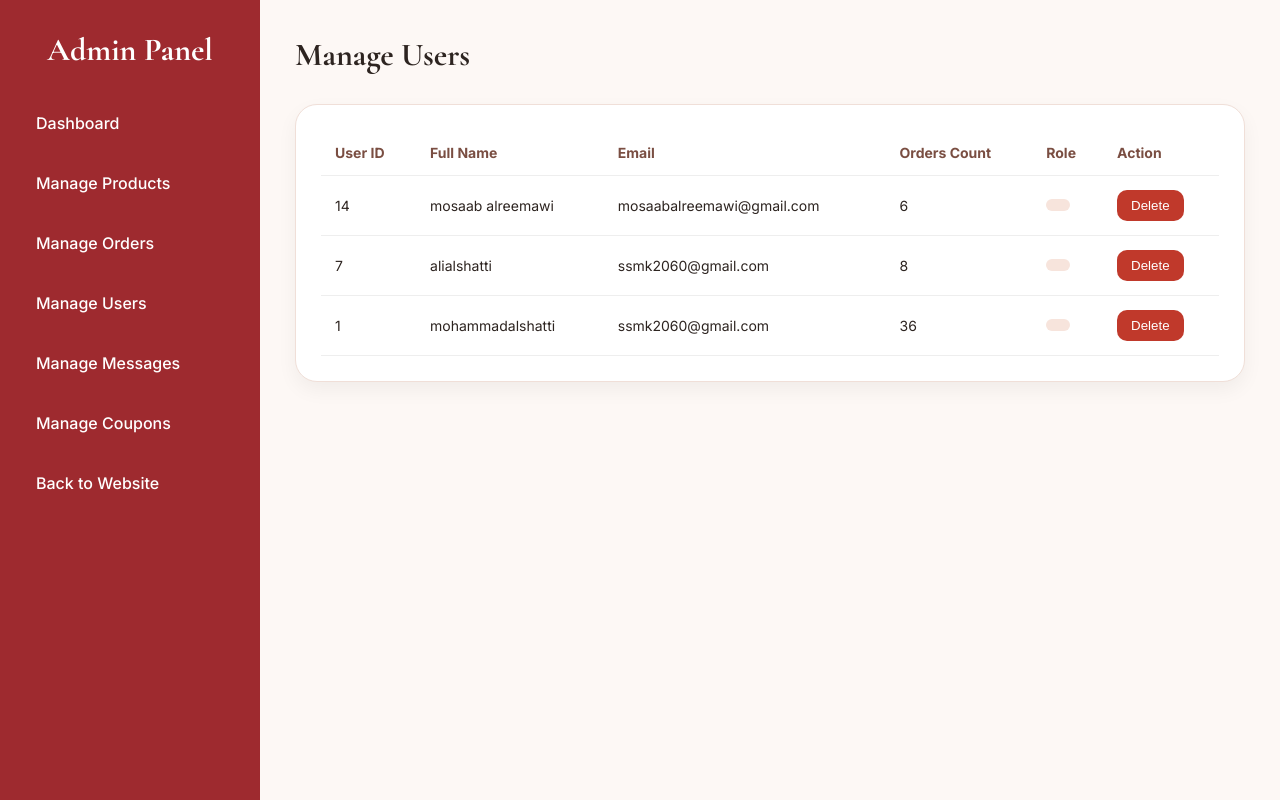
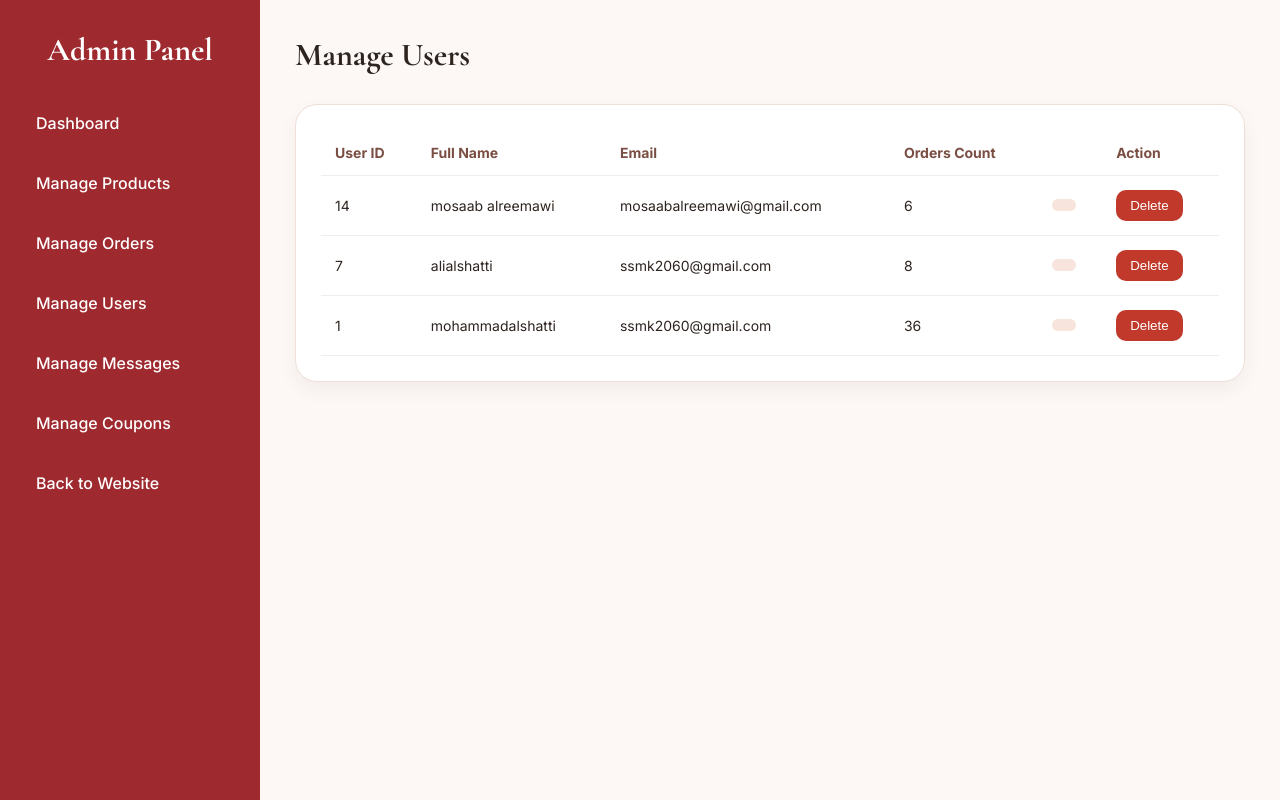
Before and after one commit to hamodalshatti/flower_shop200, a Flask app: page /admin/users in a window 1280 px wide. Run offline with Flask 3, Linux system fonts and the light colour scheme; a user stored in the database is signed in; data comes from the database, SQL or seed files in the repository.

Commit message:
Update admin_users.html

```diff
--- a/templates/admin_users.html
+++ b/templates/admin_users.html
@@ -163,7 +163,7 @@
                         <th>Full Name</th>
                         <th>Email</th>
                         <th>Orders Count</th>
-                        <th>Role</th>
+                        <th></th>
                         <th>Action</th>
                     </tr>
                 </thead>
```
